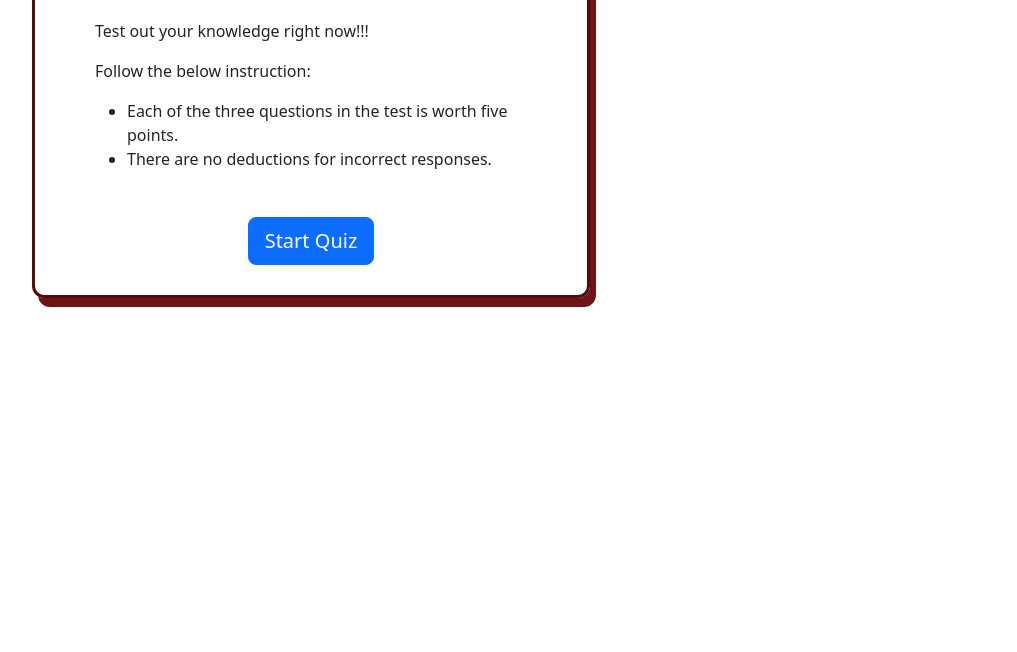
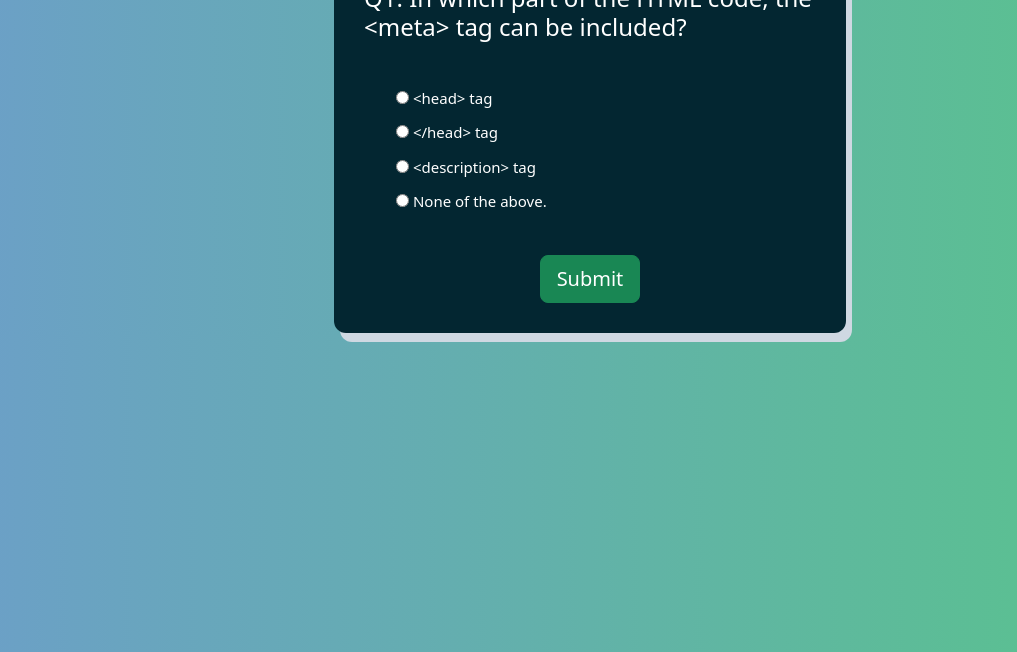
Before and after one commit to karthikyelisetti/DOM-Manipulation-QuizApp, a plain HTML site: page index.html in a window 1280 px wide. Shown: the part 148-800 px from the top of the page, without its empty margins (50-1067 px from the left). Drawn offline with nearby package versions, Linux system fonts and the light colour scheme.

Commit message:
updated the style html and js files

```diff
--- a/css/style.css
+++ b/css/style.css
@@ -1,7 +1,10 @@
 /* https://www.youtube.com/watch?v=rGhH70KUTuk */
 
 body {
-  /* background: linear-gradient(to right, rgb(108, 159, 200), rgb(88, 197, 137)); */
+  background: linear-gradient(to right, rgb(108, 159, 200), rgb(88, 197, 137));
+}
+.toggle {
+  margin: auto;
   display: flex;
   justify-content: center;
 }
@@ -15,6 +18,7 @@ h1 {
 #btn-start {
   display: flex;
   margin: auto;
+  margin-top: 42px;
 }
 .btn-start:hover {
   box-shadow: 2px 4px #319ed4;
@@ -24,18 +28,50 @@ h1 {
   border: 3px solid rgb(80, 14, 8);
   border-radius: 12px;
   padding: 30px;
-  box-shadow: 6px 9px #6f1414;
+  box-shadow: 6px 9px #9c7cdc;
 }
 .toggle-question {
+  margin: auto;
+  display: flex;
+  justify-content: center;
+  color: #fff;
+}
+.questions {
+  width: 40vw;
+  background-color: rgb(3, 38, 49);
+  padding: 30px 30px;
+  border-radius: 12px;
+  box-shadow: 6px 9px #cfd8e2;
+}
+.questions h3 {
+  font-size: 24px;
+  font-weight: 12px;
+  margin: 6px 0 9px 0;
+  margin-bottom: 45px;
+}
+.questions li {
+  font-size: 15px;
+  margin-top: 12px;
+  list-style: none;
+}
+input {
+  cursor: pointer;
+}
+#displayScore {
+  background-color: lightgrey;
+  margin-top: 12px;
+  padding: 30px 30px;
+  box-shadow: 2px 2px #cfd8e2;
+}
+.scores {
+  display: none;
+}
+#btn-submit {
   display: flex;
   margin: auto;
-  height: 50px;
-  width: 150px;
-  justify-content: center;
-  align-items: center;
-  border-radius: 6px;
-  color: aliceblue;
-  background: #319ed4;
-  font-weight: bold;
-  font-size: 18px;
+  margin-top: 42px;
 }
+.btn-submit:hover {
+  box-shadow: 2px 4px #319ed4;
+  cursor: pointer;
+}
--- a/index.html
+++ b/index.html
@@ -1,4 +1,3 @@
-<!-- https://www.youtube.com/watch?v=rGhH70KUTuk -->
 <!DOCTYPE html>
 <html lang="en">
   <head>
@@ -11,8 +10,8 @@
   </head>
   <body>
     <div class="container">
-      <div class="toggle">
-        <div class="toggle-start col-md-6 mt-5">
+      <div class="toggle col-md-12 mt-5">
+        <!-- <div class="toggle-start col-md-6 mt-5">
           <h1>Test your skills</h1>
           <div class="toggle-content">
             <p>Test out your knowledge right now!!!</p>
@@ -24,8 +23,32 @@
               </ul>
             </p>
           </div>
-            <button type="button" class="btn btn-primary btn-lg" id="btn-start">Start Quiz</button>
-            <!-- <button type="button" class="btn-start">Start Quiz</button> -->
+          <button type="button" class="btn btn-primary btn-lg" id="btn-start" onclick="startQuiz()">Start Quiz</button>
+          <button type="button" class="btn-start">Start Quiz</button>
+        </div> -->
+        <div class="toggle-question mt-5">
+          <div class="questions">
+            <h3 id="question">Questions</h3>
+            <ul>
+              <li>
+                <input type="radio" name="answer" id="ans-1" class="answer" />
+                <label for="ans" id="option1" >Option</label>
+              </li>
+              <li>
+                <input type="radio" name="answer" id="ans-2" class="answer" />
+                <label for="ans" id="option-2" >Option</label>
+              </li>
+              <li>
+                <input type="radio" name="answer" id="ans-3" class="answer" />
+                <label for="ans" id="option-3" >Option</label>
+              </li>
+              <li>
+                <input type="radio" name="answer" id="ans-4" class="answer" />
+                <label for="ans" id="option-4" >Option</label>
+              </li>
+            </ul>
+            <button type="button" class="btn btn-success btn-lg" id="btn-submit">Submit</button>
+            <div id="displayScore" class="scores"></div>
           </div>
         </div>
       </div>
--- a/js/script.js
+++ b/js/script.js
@@ -0,0 +1,61 @@
+const ques = [
+    {
+        question: "Q1. In which part of the HTML code, the <meta> tag can be included?",
+        a: "<head> tag",
+        b: "</head> tag",
+        c: "<description> tag",
+        d: "None of the above.",
+        answer: "ans1"
+    },
+    {
+        question: "Q2. Which of the following tag can be used to bold the content on the web page?",
+        a: "<bold>",
+        b: "<active>",
+        c: "<b>",
+        d: "None of the above",
+        answer: "'<b>' tag is used to bold the content in HTML."
+    },
+    {
+        question: "Q3. Which of the following option is correct to create a clickable image in HTML?",
+        a: "<a href=”........”> <img src=”.....” />   </a>",
+        b: "<a =”........”> <img src=”.....” />   </a>",
+        c: "<a href=”........”> <img =”.....” />   </a>",
+        d: "<a =”........”> <img =”.....” />   </a>",
+        answer: "To create a clickable image in HTML, we can use the option a for the same."
+    },
+    {
+        question: "Q4. Which of the following tag is used to create a combo box (or drop-down box)?",
+        a: "<list>",
+        b: "<select>",
+        c: "<input type = ” dropdown”>",
+        d: "<ul>",
+        answer: "To create a checkbox in HTML, we can use the following code - <input type=checkbox/>."
+    },
+    {
+        question: "Q5. Which of the following option can be used to create a radio button in HTML?",
+        a: "<input =”radio”/>",
+        b: "<input type=”radio”/>",
+        c: "<input type=”radiobutton”/>",
+        d: "<input type=”buttonradio”/>",
+        answer: "To create a radio button in HTML, we can use - <input type=”radio”/>."
+    }
+];
+
+const question = document.querySelector('#question');
+const option1 = document.querySelector('#option1');
+const option2 = document.querySelector('#option-2');
+const option3 = document.querySelector('#option-3');
+const option4 = document.querySelector('#option-4');
+const submit = document.querySelector('#btn-submit');
+
+let counter = 0;
+const loadQuestion = () => {
+    let questionLists = ques[counter];
+    question.innerText = questionLists.question;
+    option1.innerText = questionLists.a;
+    option2.innerText = questionLists.b;
+    option3.innerText = questionLists.c;
+    option4.innerText = questionLists.d;
+}
+
+loadQuestion();
```
Also changed, not shown: 1 other file. Lines whose indentation alone changed are shown as unchanged.
